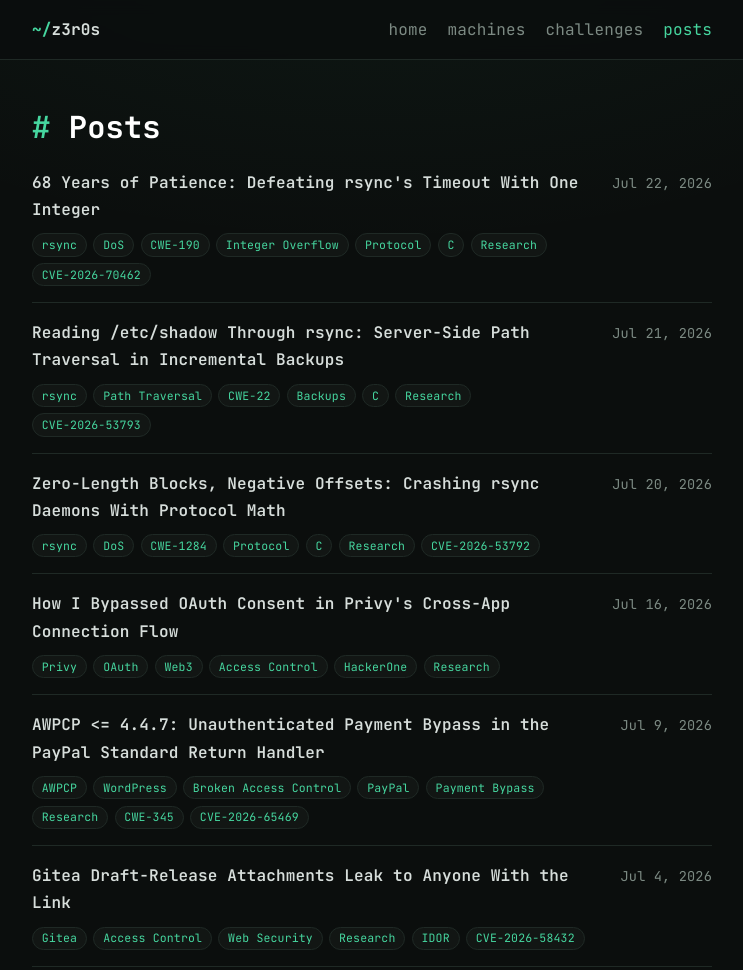
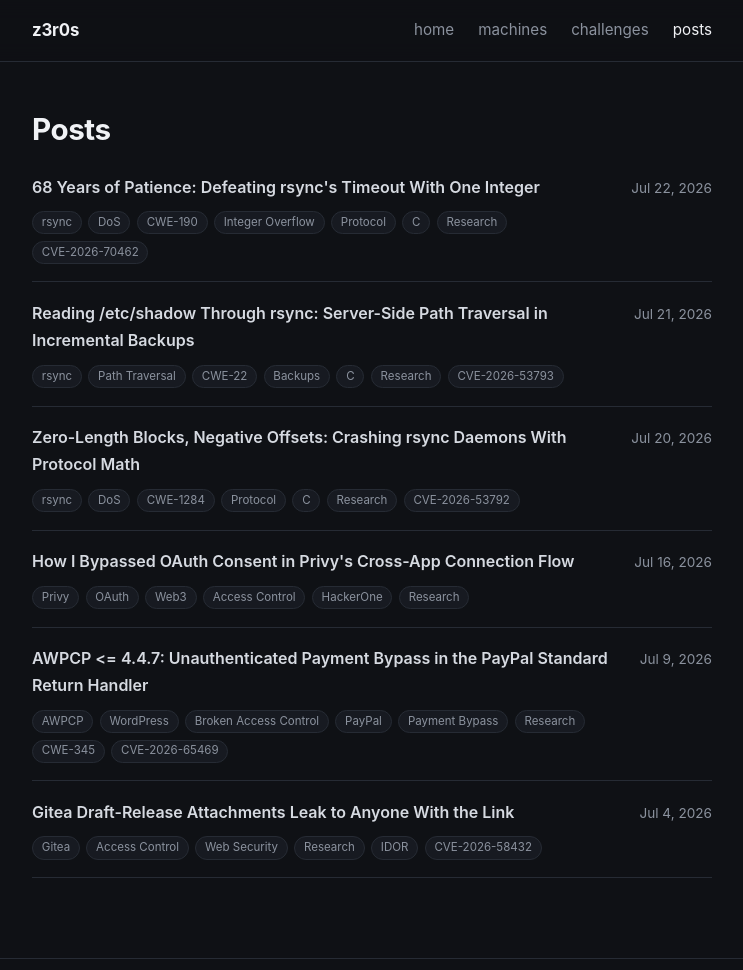
Before and after one commit to z3r0s6/z3r0s6.github.io, an Astro site: page /posts in a window 1280 px wide. Shown: the top 970 px of the page, without its empty margins (268-1011 px from the left). Built offline with nearby package versions, Linux system fonts and the light colour scheme; Astro itself is replaced by a stand-in of ours; some packages are replaced by stand-ins of ours.

Commit message:
Restyle: calm dark theme (Slate)
Replace the neon-green terminal theme with a simple, comfortable dark theme
(neutral slate palette, soft blue accent, system-sans body, monospace for code).
Only src/styles/global.css changed - no content or layout changes.

Co-Authored-By: Claude Opus 4.8 <noreply@anthropic.com>

```diff
--- a/src/styles/global.css
+++ b/src/styles/global.css
@@ -1,22 +1,27 @@
 /* ─────────────────────────────────────────────────────────────
-   Dark, minimalist, monospace "hacker terminal" theme.
-   Tweak the CSS variables below to recolor the whole site.
+   Simple, calm, dark theme.
+   Comfortable sans-serif reading; monospace only for code.
+   Recolor the whole site by editing the CSS variables below.
    ───────────────────────────────────────────────────────────── */
 
 :root {
-  --bg:        #0b0e0d;   /* page background            */
-  --bg-soft:   #121614;   /* cards / code blocks        */
-  --border:    #1f2925;   /* hairlines                  */
-  --fg:        #d7dedb;   /* body text                  */
-  --fg-muted:  #7c8a83;   /* secondary text             */
-  --accent:    #46d69f;   /* links, prompts, highlights */
-  --accent-dim:#2b9c72;
-  --selection:  rgba(70, 214, 159, 0.25);
+  --bg:        #0f1115;   /* page background            */
+  --bg-soft:   #171a21;   /* cards / code blocks        */
+  --bg-hover:  #1c202a;   /* hover surfaces             */
+  --border:    #262b34;   /* hairlines                  */
+  --fg:        #d6dae1;   /* body text                  */
+  --fg-strong: #f0f2f5;   /* headings                   */
+  --fg-muted:  #8b929e;   /* secondary text             */
+  --accent:    #7aa2f7;   /* links, highlights          */
+  --accent-dim:#5a7fd6;
+  --selection: rgba(122, 162, 247, 0.22);
 
+  --font-sans: -apple-system, BlinkMacSystemFont, 'Segoe UI', Roboto,
+               Helvetica, Arial, 'Apple Color Emoji', 'Segoe UI Emoji', sans-serif;
   --font-mono: 'JetBrains Mono', 'SFMono-Regular', 'Menlo', 'Consolas',
                ui-monospace, monospace;
   --content-width: 720px;
-  --radius: 6px;
+  --radius: 8px;
 }
 
 *,
@@ -32,13 +37,11 @@ body {
   margin: 0;
   background: var(--bg);
   color: var(--fg);
-  font-family: var(--font-mono);
+  font-family: var(--font-sans);
   font-size: 16px;
   line-height: 1.7;
-  letter-spacing: 0.01em;
-  /* Subtle scanline / vignette for terminal feel. */
-  background-image:
-    radial-gradient(1200px 600px at 50% -10%, rgba(70, 214, 159, 0.06), transparent 60%);
+  -webkit-font-smoothing: antialiased;
+  -moz-osx-font-smoothing: grayscale;
   min-height: 100vh;
 }
 
@@ -56,8 +59,8 @@ body {
   border-bottom: 1px solid var(--border);
   position: sticky;
   top: 0;
-  background: color-mix(in oklab, var(--bg) 85%, transparent);
-  backdrop-filter: blur(8px);
+  background: color-mix(in oklab, var(--bg) 82%, transparent);
+  backdrop-filter: blur(10px);
   z-index: 10;
 }
 .site-header .wrap {
@@ -69,25 +72,28 @@ body {
   padding-bottom: 1rem;
 }
 .brand {
-  color: var(--fg);
+  color: var(--fg-strong);
   font-weight: 700;
+  font-size: 1.05rem;
+  letter-spacing: -0.01em;
   text-decoration: none;
   white-space: nowrap;
 }
-.brand::before { content: '~/'; color: var(--accent); }
 .brand:hover { color: var(--accent); }
 
 .nav {
   display: flex;
-  gap: 1.25rem;
+  gap: 1.5rem;
   flex-wrap: wrap;
 }
 .nav a {
   color: var(--fg-muted);
   text-decoration: none;
+  font-size: 0.95rem;
+  transition: color 0.15s ease;
 }
 .nav a:hover,
-.nav a[aria-current='page'] { color: var(--accent); }
+.nav a[aria-current='page'] { color: var(--fg-strong); }
 
 /* ── Links & typography ───────────────────────────────────── */
 a {
@@ -95,25 +101,23 @@ a {
   text-decoration: none;
   transition: color 0.15s ease;
 }
-a:hover { text-decoration: underline; text-underline-offset: 3px; }
+a:hover { color: var(--accent-dim); text-decoration: underline; text-underline-offset: 3px; }
 
 h1, h2, h3, h4 {
-  line-height: 1.25;
-  color: #fff;
+  line-height: 1.3;
+  color: var(--fg-strong);
   font-weight: 700;
+  letter-spacing: -0.015em;
 }
-h1 { font-size: 1.9rem; margin: 0 0 0.4rem; }
-h2 { font-size: 1.35rem; margin: 2.4rem 0 0.8rem; }
-h3 { font-size: 1.1rem; }
-
-h2.section::before,
-h1.section::before { content: '# '; color: var(--accent); }
+h1 { font-size: 1.85rem; margin: 0 0 0.5rem; }
+h2 { font-size: 1.4rem; margin: 2.6rem 0 0.9rem; }
+h3 { font-size: 1.12rem; margin: 2rem 0 0.6rem; }
 
 p { margin: 0 0 1rem; }
 
 hr {
   border: none;
-  border-top: 1px dashed var(--border);
+  border-top: 1px solid var(--border);
   margin: 2.5rem 0;
 }
 
@@ -140,9 +144,9 @@ main { padding: 3rem 0 5rem; }
   background: var(--bg-soft);
   color: var(--fg-muted);
 }
-.diff-easy   { color: #46d69f; border-color: #2b9c72; }
-.diff-medium { color: #e5b567; border-color: #7a5f2a; }
-.diff-hard   { color: #e06c75; border-color: #7a2f36; }
+.diff-easy   { color: #7bc99a; border-color: #2f5c43; }
+.diff-medium { color: #e3b567; border-color: #6a5326; }
+.diff-hard   { color: #e0808a; border-color: #6b3339; }
 .ext { color: var(--accent); }
 
 .writeup-head { display: flex; align-items: center; gap: 1rem; }
@@ -170,23 +174,24 @@ main { padding: 3rem 0 5rem; }
   min-width: 220px;
   background: var(--bg);
   border: 1px solid var(--border);
-  border-radius: 4px;
+  border-radius: 6px;
   color: var(--fg);
-  font-family: var(--font-mono);
+  font-family: var(--font-sans);
 }
-.lock-ui input:focus { outline: none; border-color: var(--accent-dim); }
+.lock-ui input:focus { outline: none; border-color: var(--accent); }
 .lock-ui button {
   padding: 0.55rem 1.1rem;
   border: 1px solid var(--accent-dim);
-  border-radius: 4px;
+  border-radius: 6px;
   background: var(--accent-dim);
-  color: #06110c;
-  font-family: var(--font-mono);
+  color: #0b1220;
+  font-family: var(--font-sans);
   font-weight: 700;
   cursor: pointer;
+  transition: background 0.15s ease, border-color 0.15s ease;
 }
 .lock-ui button:hover { background: var(--accent); border-color: var(--accent); }
-.lock-error { color: #e06c75; display: none; margin-top: 1rem; }
+.lock-error { color: #e0808a; display: none; margin-top: 1rem; }
 
 .socials {
   list-style: none;
@@ -198,12 +203,10 @@ main { padding: 3rem 0 5rem; }
 }
 .socials li { display: flex; gap: 0.6rem; align-items: baseline; }
 .socials .label { color: var(--fg-muted); min-width: 5.5rem; }
-.socials .label::before { content: '→ '; color: var(--accent-dim); }
 
 /* Homepage "Sections" list: one full-width row per item */
 .sections { grid-template-columns: 1fr; gap: 0.5rem; }
 .sections .label { min-width: 6.5rem; color: var(--fg); }
-.sections .label::before { content: none; }
 
 .pgp {
   background: var(--bg-soft);
@@ -214,6 +217,7 @@ main { padding: 3rem 0 5rem; }
   font-size: 0.8rem;
   color: var(--fg-muted);
   white-space: pre;
+  font-family: var(--font-mono);
 }
 
 /* ── Post list ────────────────────────────────────────────── */
@@ -224,19 +228,22 @@ main { padding: 3rem 0 5rem; }
   grid-template-columns: 1fr auto;
   gap: 0.25rem 1rem;
   align-items: baseline;
-  padding: 1rem 0;
+  padding: 1.1rem 0.75rem;
+  margin: 0 -0.75rem;
+  border-radius: var(--radius);
   color: var(--fg);
+  transition: background 0.15s ease;
 }
-.post-list a:hover { text-decoration: none; }
+.post-list a:hover { text-decoration: none; background: var(--bg-hover); }
 .post-list a:hover .post-title { color: var(--accent); }
-.post-title { font-weight: 600; }
+.post-title { font-weight: 600; transition: color 0.15s ease; }
 .post-date { color: var(--fg-muted); font-size: 0.85rem; white-space: nowrap; }
 .post-desc { grid-column: 1 / -1; color: var(--fg-muted); font-size: 0.9rem; margin: 0; }
 
 .tags { display: flex; flex-wrap: wrap; gap: 0.4rem; margin-top: 0.4rem; }
 .tag {
   font-size: 0.72rem;
-  color: var(--accent);
+  color: var(--fg-muted);
   border: 1px solid var(--border);
   border-radius: 999px;
   padding: 0.05rem 0.55rem;
@@ -248,7 +255,6 @@ main { padding: 3rem 0 5rem; }
 .back-link { display: inline-block; margin-bottom: 2rem; color: var(--fg-muted); }
 .back-link:hover { color: var(--accent); }
 
-.prose { }
 .prose h2, .prose h3 { scroll-margin-top: 5rem; }
 .prose img { max-width: 100%; border-radius: var(--radius); border: 1px solid var(--border); }
 .prose blockquote {
@@ -266,9 +272,10 @@ main { padding: 3rem 0 5rem; }
 :not(pre) > code {
   background: var(--bg-soft);
   border: 1px solid var(--border);
-  border-radius: 4px;
+  border-radius: 5px;
   padding: 0.1rem 0.4rem;
-  font-size: 0.88em;
+  font-family: var(--font-mono);
+  font-size: 0.85em;
   color: var(--accent);
 }
 pre {
@@ -277,10 +284,11 @@ pre {
   border-radius: var(--radius);
   padding: 1rem 1.15rem;
   overflow-x: auto;
+  font-family: var(--font-mono);
   font-size: 0.85rem;
   line-height: 1.6;
 }
-pre code { background: none; border: none; padding: 0; }
+pre code { background: none; border: none; padding: 0; font-size: inherit; }
 
 table {
   width: 100%;
@@ -305,16 +313,15 @@ th { background: var(--bg-soft); }
   gap: 0.5rem;
 }
 
-/* Blinking terminal cursor accent */
-.cursor { color: var(--accent); animation: blink 1.1s steps(2, start) infinite; }
-@keyframes blink { to { visibility: hidden; } }
+/* Terminal cursor decorations left over in the markup — hidden for a cleaner look. */
+.cursor { display: none; }
 
 @media (max-width: 560px) {
-  h1 { font-size: 1.6rem; }
+  h1 { font-size: 1.55rem; }
   .post-list a { grid-template-columns: 1fr; }
   .post-date { font-size: 0.8rem; }
 }
 
 @media (prefers-reduced-motion: reduce) {
-  * { animation: none !important; scroll-behavior: auto !important; }
+  * { animation: none !important; transition: none !important; scroll-behavior: auto !important; }
 }
```
